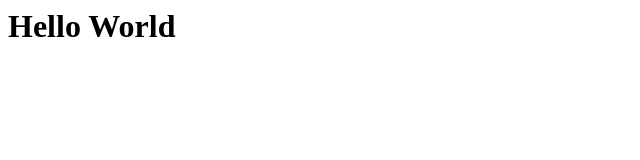
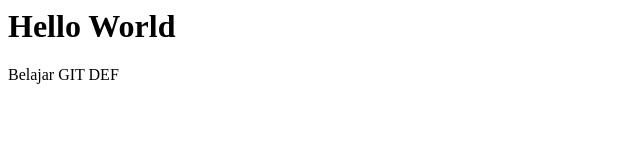
Before and after one commit to JonyTja/belajar-git-okt-2022, a plain HTML site: page index.html in a window 1280 px wide. Shown: the whole page, without its empty margins (0-640 px from the left). Drawn offline with Linux system fonts and the light colour scheme.

Commit message:
Belajar revert

```diff
--- a/index.html
+++ b/index.html
@@ -4,5 +4,6 @@
 	</head>
 	<body>
 		<h1>Hello World</h1>
+		<p>Belajar GIT DEF</p>
 	</body>
 </html>
```
